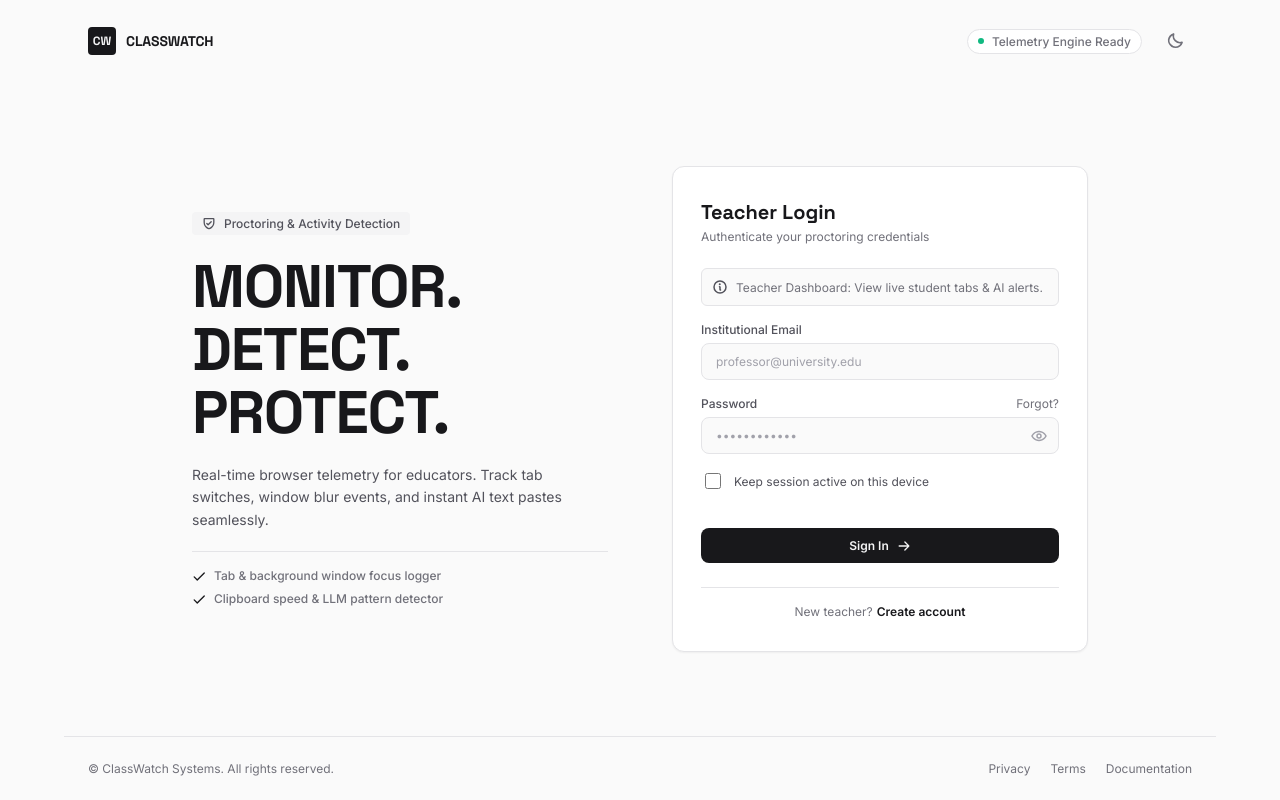
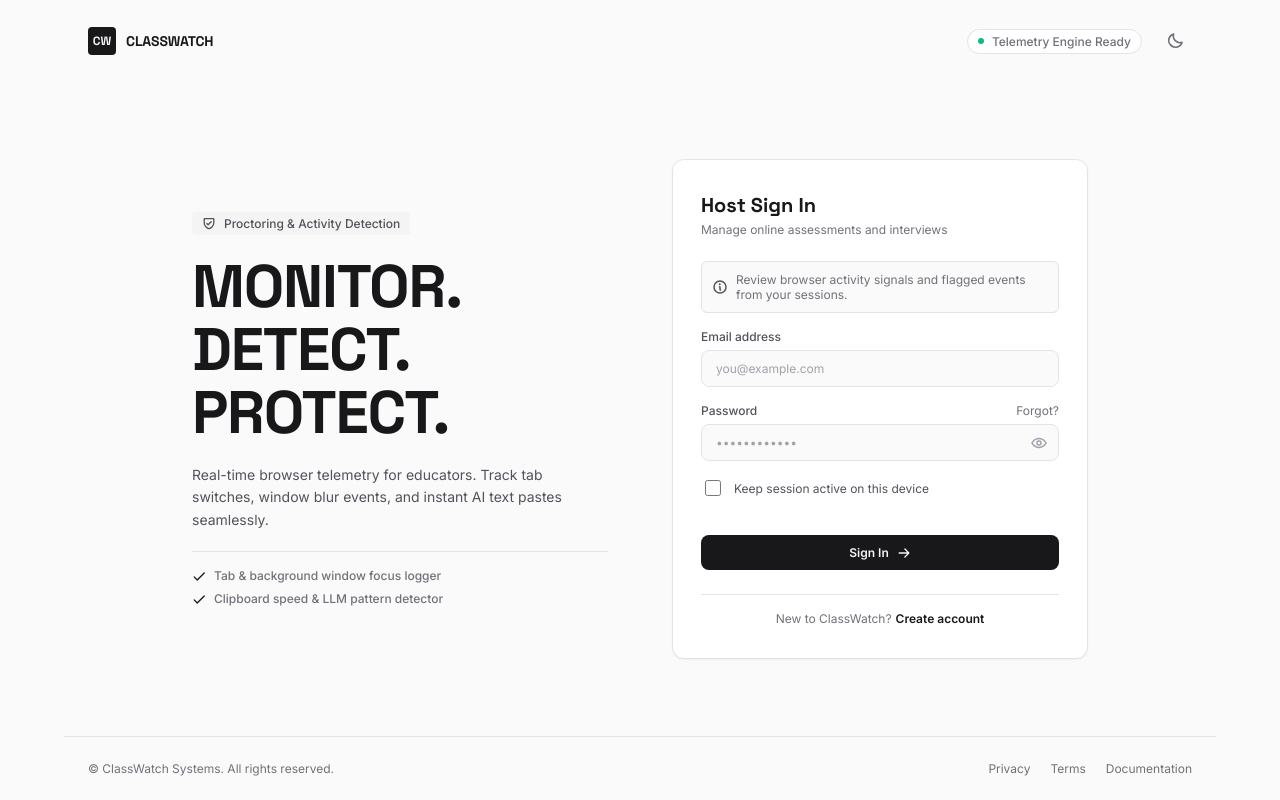
Before and after one commit to jamesCarl1204/Class_Watch, a React (Vite) app: page /login in a window 1280 px wide. Built offline with nearby package versions, Linux system fonts and the light colour scheme; no server answers.

Commit message:
Update login wording for assessment hosts

```diff
--- a/src/pages/Login/Login.jsx
+++ b/src/pages/Login/Login.jsx
@@ -43,22 +43,22 @@ export default function Login() {
   return (
     <>
       <div className={styles.heading}>
-        <h2 className={styles.title}>Teacher Login</h2>
-        <p className={styles.subtitle}>Authenticate your proctoring credentials</p>
+        <h2 className={styles.title}>Host Sign In</h2>
+        <p className={styles.subtitle}>Manage online assessments and interviews</p>
       </div>
 
       <form className={styles.form} onSubmit={handleSubmit} noValidate>
         <div className={styles.info}>
           <Info weight="bold" size={16} />
-          <span>Teacher Dashboard: View live student tabs &amp; AI alerts.</span>
+          <span>Review browser activity signals and flagged events from your sessions.</span>
         </div>
 
         <Input
           id="email"
           name="email"
           type="email"
-          label="Institutional Email"
-          placeholder="professor@university.edu"
+          label="Email address"
+          placeholder="you@example.com"
           value={form.email}
           onChange={handleChange}
           autoComplete="email"
@@ -98,7 +98,7 @@ export default function Login() {
       </form>
 
       <div className={styles.footer}>
-        New teacher?
+        New to ClassWatch?
         <Link to="/register">Create account</Link>
       </div>
     </>
```
